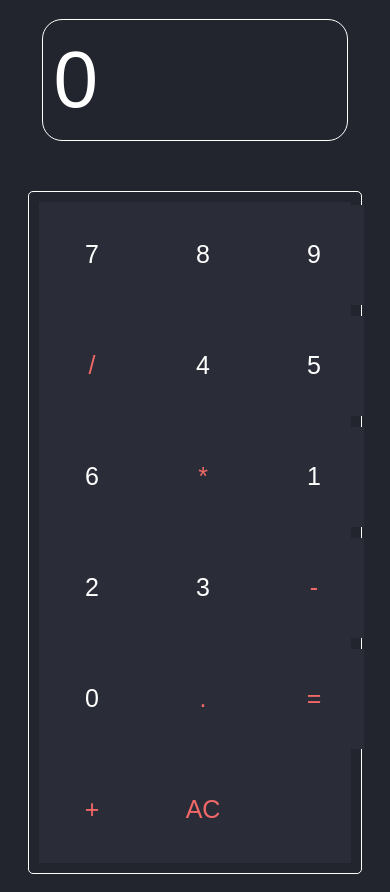
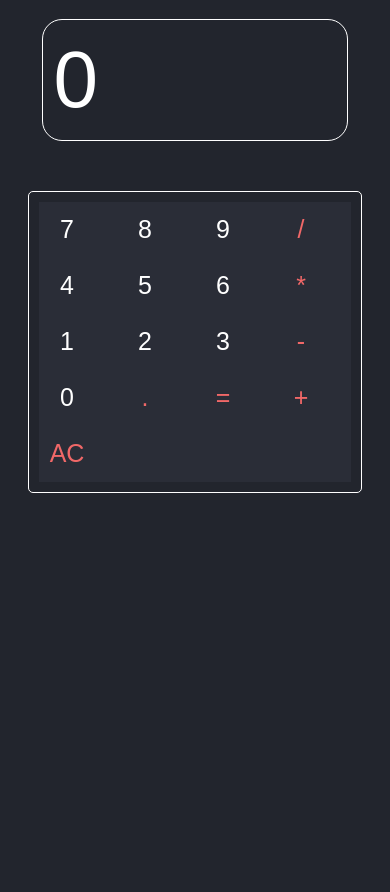
Before and after one commit to Damianpad/Calculator-Pro, a plain HTML site: page index.html in a window 390 px wide. Shown: the part 81-973 px from the top of the page. After the commit the page ends 844 px from the top, so only its background shows below. Drawn offline with Linux system fonts and the light colour scheme.

Commit message:
Fixed the sizing on the smallest size screen

```diff
--- a/style.css
+++ b/style.css
@@ -105,9 +105,13 @@ h1 {
     }
 
     .numPad{
-        grid-template-columns: repeat(3, 1fr);
-        grid-gap: 5px;
+        grid-template-columns: repeat(4, 1fr);
+        grid-gap: 0px;
         font-size: 2.5rem;
+    }
+    .num, #operator {
+        width: 50px;
+        height: 50px;
     }
 
 }
```
